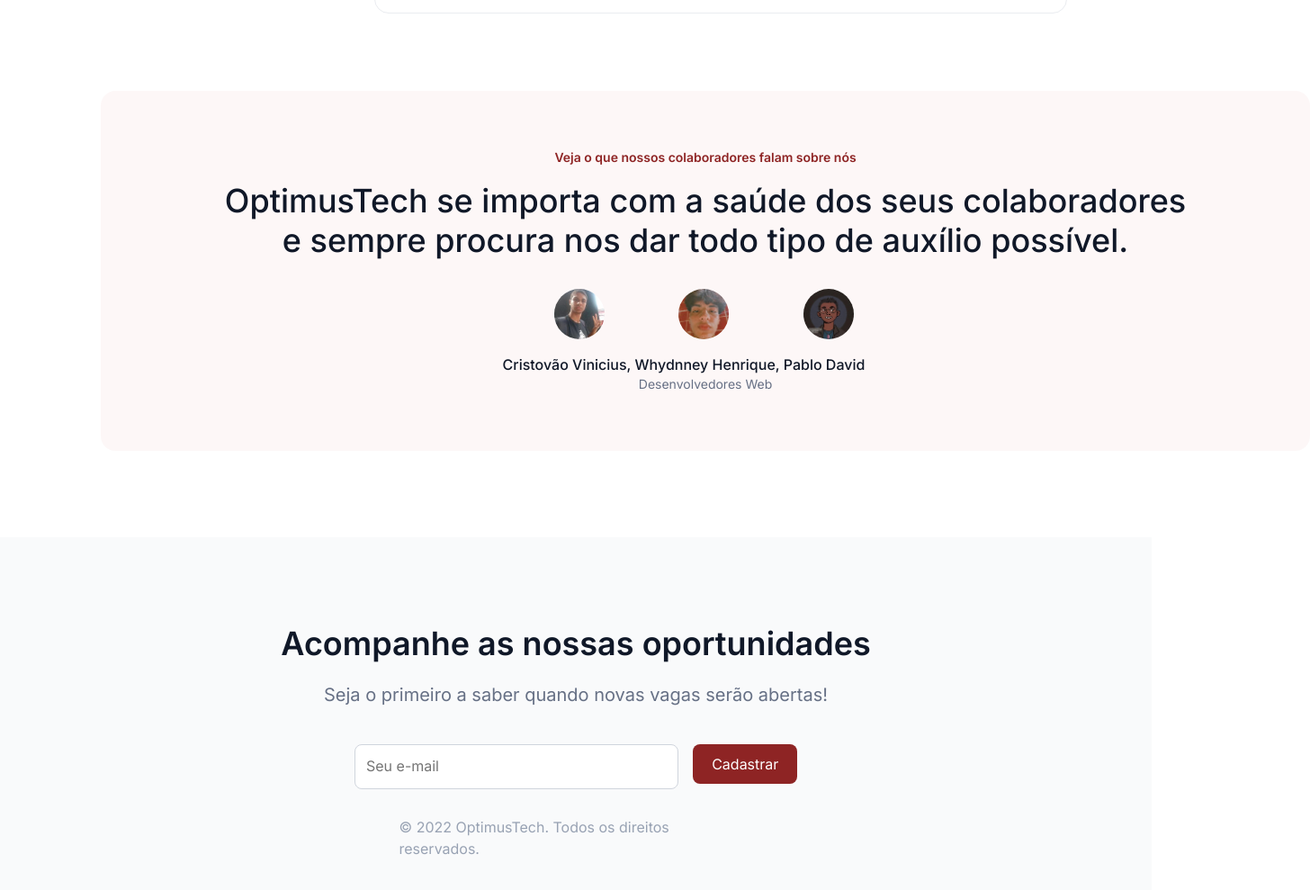
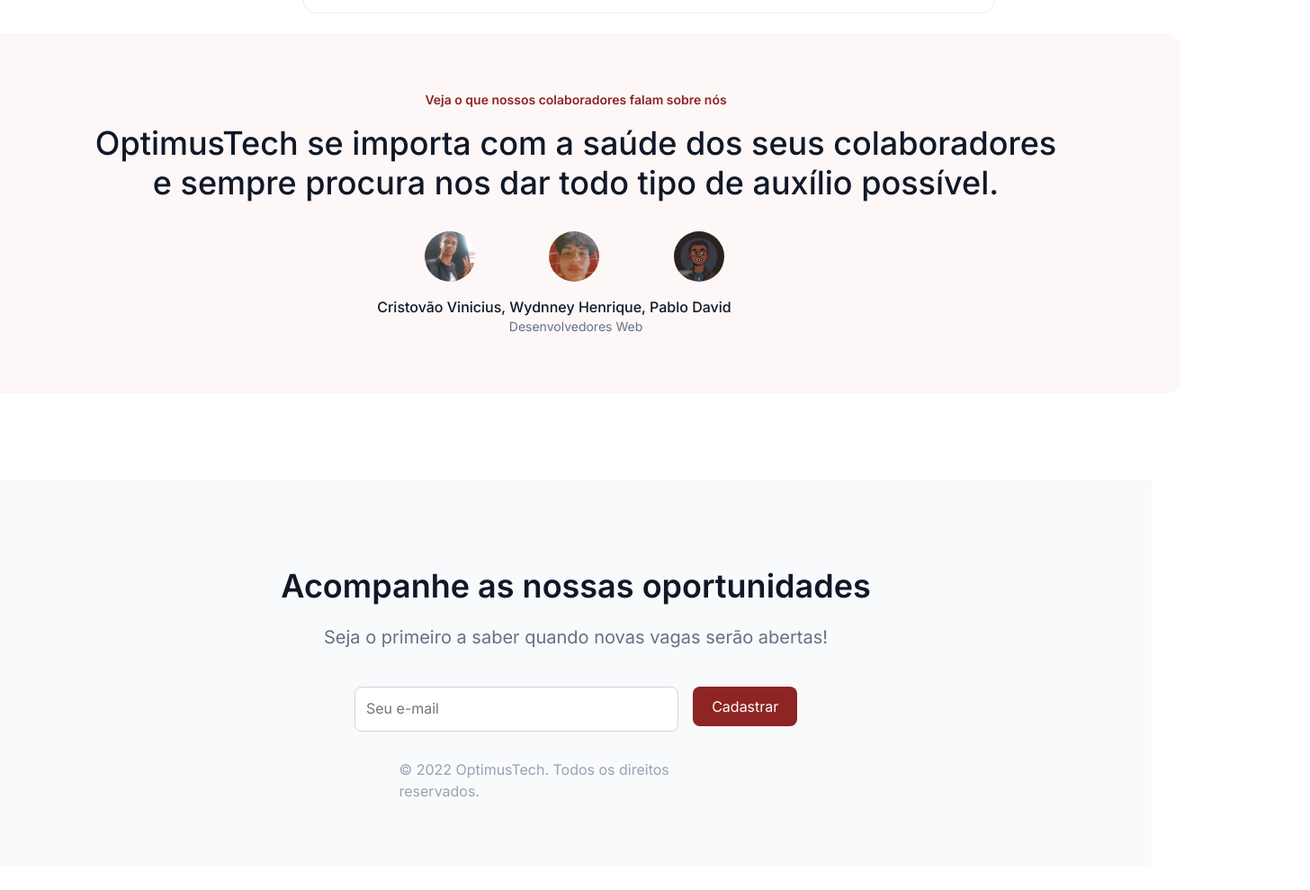
Before and after one commit to Cris-Devv/pagina-de-vagas-prototipo, a plain HTML site: page index.html in a window 1280 px wide. Shown: the part 2442-3431 px from the top of the page at 90% size, 1456 px wide, since content can reach past the window. After the commit the page ends 3405 px from the top, so only its background shows below. Drawn offline with Linux system fonts and the light colour scheme.

Commit message:
Add files via upload

```diff
--- a/index.html
+++ b/index.html
@@ -119,7 +119,7 @@
                     <img class="devi" src="pablo.png" alt="">
                 </div>
 
-                <p id="devn">Cristovão Vinicius, Whydnney Henrique, Pablo David</p>
+                <p id="devn">Cristovão Vinicius, Wydnney Henrique, Pablo David</p>
                 <p id="devv">Desenvolvedores Web</p>
             </div>
         </section>
--- a/style.css
+++ b/style.css
@@ -86,6 +86,12 @@
 
 a {
     text-decoration: none;
+}
+
+main{
+    display: flex;
+    flex-direction: column;
+    align-items: center;
 }
 
 .titulo {
```
